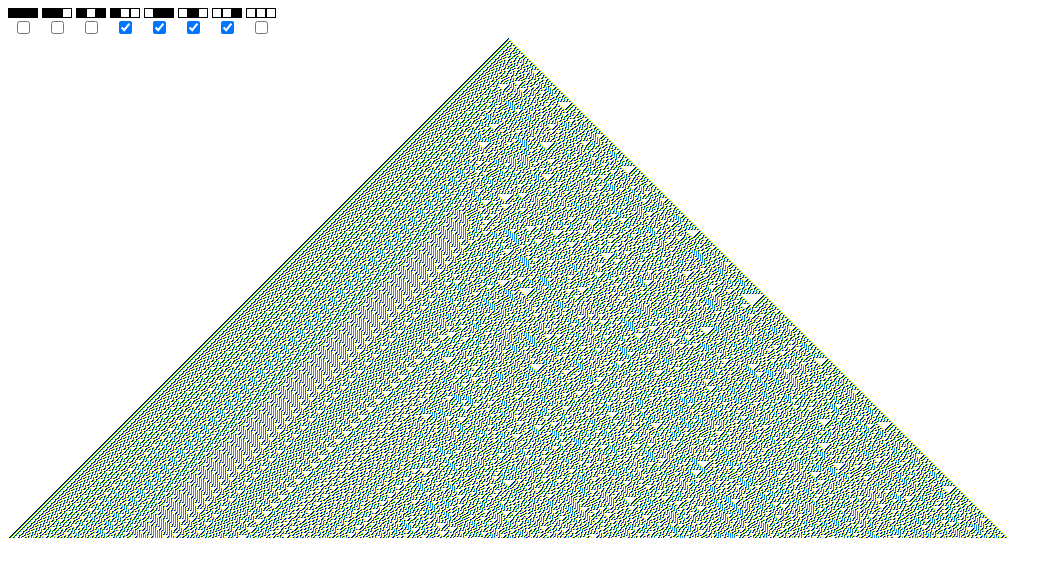
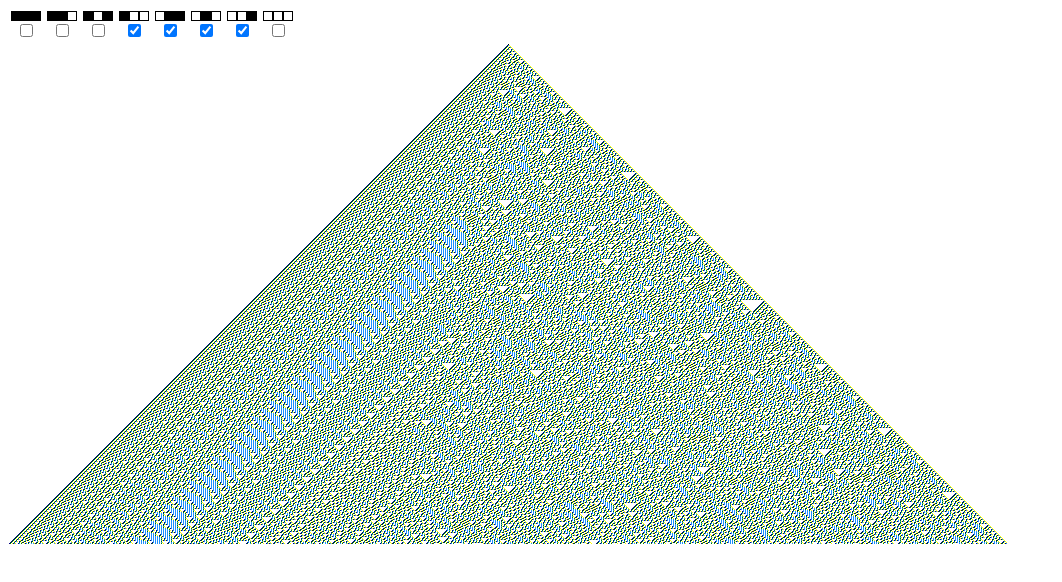
Before and after one commit to vlaube-de/cellular, a plain HTML site: page cellular.html in a window 1280 px wide. Shown: the whole page, without its empty margins (0-1062 px from the left). Drawn offline with Linux system fonts and the light colour scheme.

Commit message:
make an object out of the controls

```diff
--- a/cellular.html
+++ b/cellular.html
@@ -9,19 +9,19 @@
 * {
   box-sizing: border-box;
 }
-table {
-  display: inline;
-  border-collapse: collapse;
-}
+
 div.control {
   display: inline-block;
   width: 30px;
-  text-align: center
+  text-align: center;
+  margin: 3px;
 }
+
 div.border {
   display: inline-block;
   float: left;
 }
+
 div.border, td.border {
   width: 10px;
   height: 10px;
@@ -29,11 +29,11 @@ div.border, td.border {
 }
 
 div.border.black, td.border.black {
-  background: black;
+  background-color: black;
 }
 
 div.border.white, td.border.white {
-  background: white;
+  background-color: white;
 }
 
 
@@ -41,7 +41,70 @@ div.border.white, td.border.white {
     <script type="application/javascript">
 
 
+var getBitArray = function (n, count) {
+  var binaryString = n.toString(2);
+  count = count || binaryString.length;
+
+  var result = [];
+  var missingCount = count - binaryString.length;
+  for (var i = 0; i < count; i++) {
+    if(i < missingCount) {
+      result[i] = false;
+    } else {
+      result[i] = binaryString[i - missingCount] === '1';
+    }
+  }
+  return result;
+}
+
+function Controls(container) {
+  for (var i = 0; i < 8; i++) {
+    var controlElement = document.createElement('div');
+    controlElement.className = 'control';
+
+    var neighborhoodWidth = 3;
+    var bits = getBitArray(i, neighborhoodWidth);
+
+    for (var j = 0; j < neighborhoodWidth; j++) {
+      var blockElement = document.createElement('div');
+      blockElement.className = 'border ' + (bits[j] ? 'white' : 'black');
+      controlElement.appendChild(blockElement);
+    }
+
+    var checkboxElement = document.createElement('input');
+    checkboxElement.type = 'checkbox';
+    checkboxElement.addEventListener('click', draw);
+    controlElement.appendChild(checkboxElement);
+
+    container.appendChild(controlElement);
+  }
+
+  this.elements = document.querySelectorAll('#controls .control input');
+  return this;
+}
+
+Controls.prototype.getBitArray = function () {
+    var result = [];
+    for (var i = 0; i < this.elements.length; i++) {
+      result[i] = this.elements[i].checked;
+    }
+    return result;
+};
+
+Controls.prototype.set = function (n) {
+  var isChecked = getBitArray(n, this.elements.length);
+
+  for(var i = 0; i < this.elements.length; ++i) {
+    this.elements[i].checked = isChecked[i] ? 'checked' : '';
+  }
+}
+
+var controls;
+
 function init() {
+  var container = document.getElementById('controls');
+  controls = new Controls(container);
+
   // rule 30 https://en.wikipedia.org/wiki/Rule_30
   var rule = 30;
 
@@ -51,11 +114,7 @@ function init() {
   // rule 110 https://en.wikipedia.org/wiki/Rule_110
   // var rule = 110;
 
-  var checkboxElements = document.querySelectorAll('#controls input');
-  for(var i = 0; i < 8; ++i) {
-    var checked = !!(rule & (1 << i));
-    checkboxElements[7 - i].checked = checked ? 'checked' : '';
-  }
+  controls.set(rule);
 }
 
 function draw() {
@@ -64,13 +123,9 @@ function draw() {
   if (canvas.getContext) {
     var ctx = canvas.getContext('2d');
 
-    var checkboxElements = document.querySelectorAll('#controls input');
-    var r = [];
-    for (var i = 0; i < checkboxElements.length; i++) {
-      r[i] = checkboxElements[i].checked;
-    }
+    var r = controls.getBitArray();
 
-    var white = 0xffffffff;
+    var white = 0xFFFFFFFF;
     var black = 0xff000000;
     var colors = [
       0xFFFF00FF, // fuchsia
@@ -126,69 +181,7 @@ function draw() {
     </script>
   </head>
   <body onload="init();draw();">
-    <div id="controls">
-      <div class="control">
-        <div class="border black"></div>
-        <div class="border black"></div>
-        <div class="border black"></div>
-        <input type="checkbox" onclick="draw();" />
-      </div>
-
-      <div class="control">
-        <div class="border black"></div>
-        <div class="border black"></div>
-        <div class="border white"></div>
-        <input type="checkbox" onclick="draw();" />
-      </div>
-
-      <div class="control">
-        <div class="border black"></div>
-        <div class="border white"></div>
-        <div class="border black"></div>
-        <input type="checkbox" onclick="draw();" />
-      </div>
-
-
-      <div class="control">
-        <div class="border black"></div>
-        <div class="border white"></div>
-        <div class="border white"></div>
-        <input type="checkbox" onclick="draw();" />
-      </div>
-
-
-      <div class="control">
-        <div class="border white"></div>
-        <div class="border black"></div>
-        <div class="border black"></div>
-        <input type="checkbox" onclick="draw();" />
-      </div>
-
-
-      <div class="control">
-        <div class="border white"></div>
-        <div class="border black"></div>
-        <div class="border white"></div>
-        <input type="checkbox" onclick="draw();" />
-      </div>
-
-
-      <div class="control">
-        <div class="border white"></div>
-        <div class="border white"></div>
-        <div class="border black"></div>
-        <input type="checkbox" onclick="draw();" />
-      </div>
-
-
-      <div class="control">
-        <div class="border white"></div>
-        <div class="border white"></div>
-        <div class="border white"></div>
-        <input type="checkbox" onclick="draw();" />
-      </div>
-    </div>
-
+    <div id="controls"></div>
     <canvas id="canvas" width="1000" height="500"></canvas>
     </body>
  </html>
```
